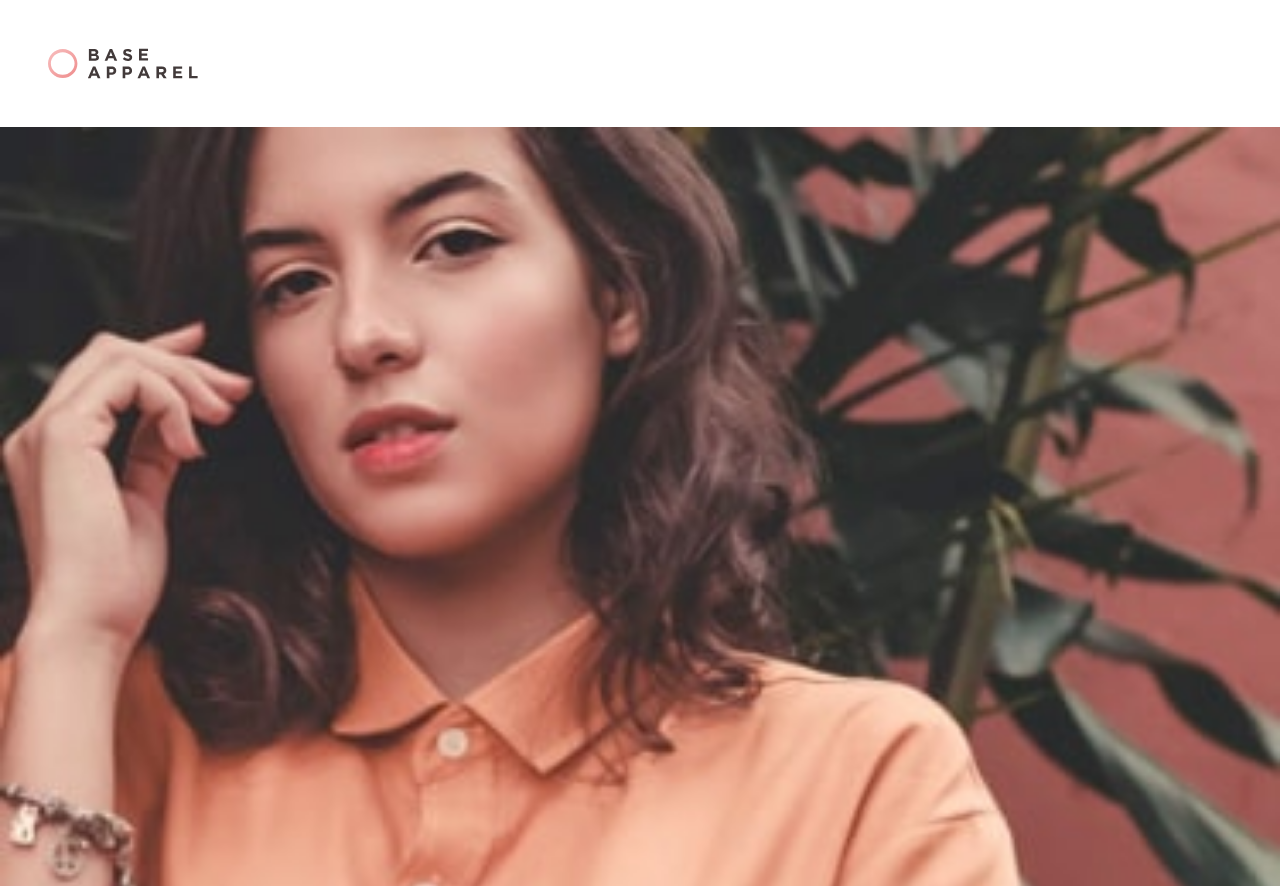
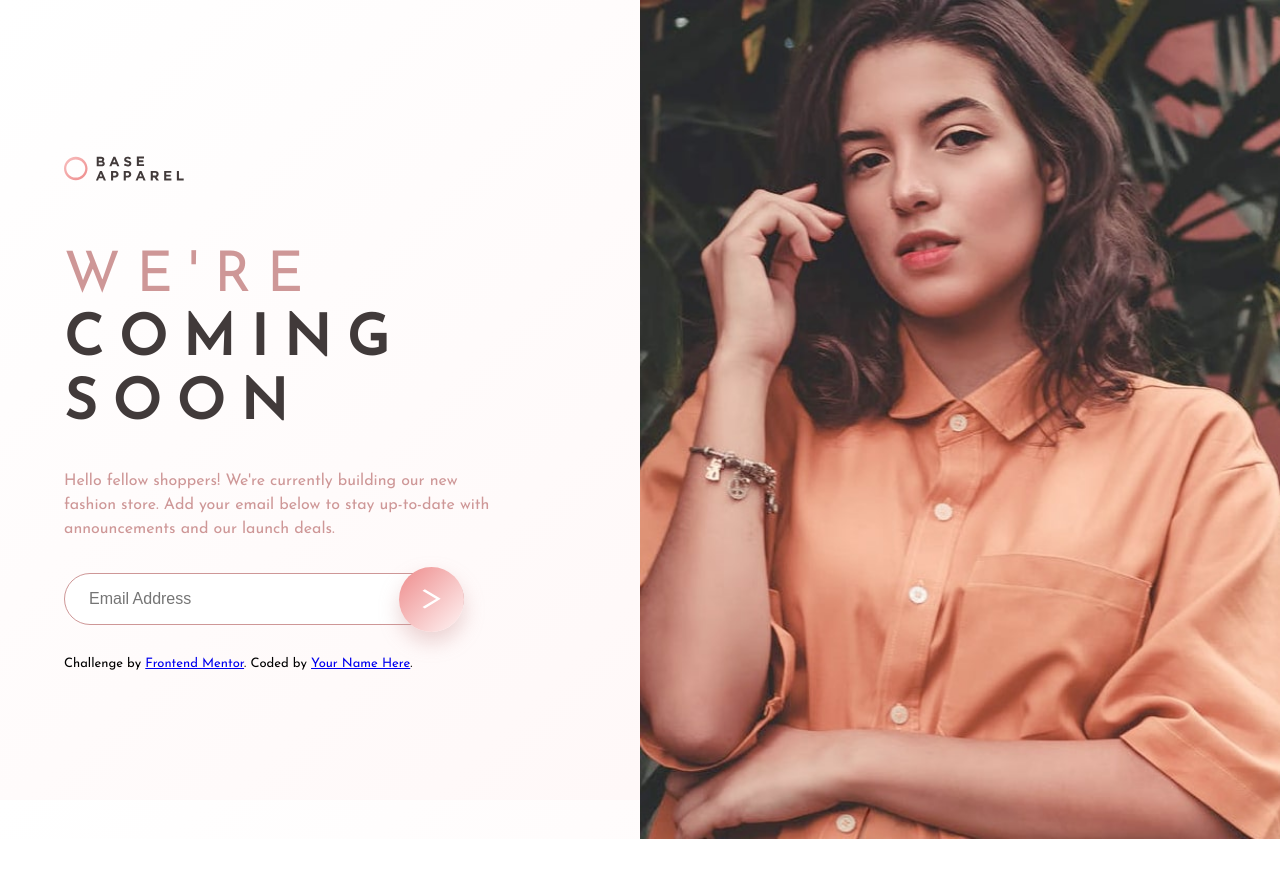
Before and after one commit to PEYREGuillaume34/exercices_branches, a plain HTML site: page Responsive/Exercice 03/index.html in a window 1280 px wide. Shown: the top 886 px of the page. After the commit the page ends 839 px from the top, so only its background shows below. Drawn offline with Linux system fonts and the light colour scheme.

Commit message:
Exo 3 responsive

```diff
--- a/Responsive/Exercice 03/index.html
+++ b/Responsive/Exercice 03/index.html
@@ -2,40 +2,38 @@
 <html lang="en">
 <head>
   <meta charset="UTF-8">
-  <meta name="viewport" content="width=device-width, initial-scale=1.0"> <!-- displays site properly based on user's device -->
+  <meta name="viewport" content="width=device-width, initial-scale=1.0">
 
   <link rel="icon" type="image/png" sizes="32x32" href="./images/favicon-32x32.png">
-  <link rel = "stylesheet" href="style.css"/>
+  <link rel="stylesheet" href="style.css"/>
 
   <title>Frontend Mentor | Base Apparel coming soon page</title>
-
-  <!-- Feel free to remove these styles or customise in your own stylesheet 👍 -->
-
-
 </head>
 <body>
 
   <div id="main">
     <div id="container">
-      <img class="logo" src="images/logo.svg"></img>
-      <img class="photo"
-        src="images/hero-mobile.jpg"
-        alt="" /></img>
+
+      <!-- Colonne gauche -->
+      <div class="left">
+        <img class="logo" src="images/logo.svg" alt="Base Apparel Logo">
+
         <h1 class="title">
           <span id="were">We're</span><br>
           <span id="coming">coming<br>soon</span>
         </h1>
-      <p class="text">Hello fellow shoppers! We're currently building our new fashion store.
-      Add your email below to stay up-to-date with announcements and our launch deals.</p>
 
-      <div id = "searchContainer">
-        <input type="text" id="emailInput" placeholder="Entrez votre email">
-        <button id=button>bouton</button>
+        <p class="text">
+          Hello fellow shoppers! We're currently building our new fashion store.
+          Add your email below to stay up-to-date with announcements and our launch deals.
+        </p>
+
+        <div id="searchContainer">
+          <input type="text" id="emailInput" placeholder="Email Address">
+          <button id="button">
+            <img src="images/icon-arrow.svg" alt="Submit">
+          </button>
         </div>
-
-    </div>
-  </div>
-</body>
 
         <footer>
           <p class="attribution">
@@ -43,5 +41,18 @@
             Coded by <a href="#">Your Name Here</a>.
           </p>
         </footer>
+      </div>
+
+      <!-- Colonne droite -->
+      <div class="right">
+        <!-- Mobile image -->
+        <img class="photoMobile" src="images/hero-mobile.jpg" alt="Model photo mobile">
+        <!-- Desktop image -->
+        <img class="photoDesktop" src="images/hero-desktop.jpg" alt="Model photo desktop">
+      </div>
+
+    </div>
+  </div>
+
 </body>
 </html>
--- a/Responsive/Exercice 03/style.css
+++ b/Responsive/Exercice 03/style.css
@@ -1,75 +1,175 @@
 @import url('https://fonts.googleapis.com/css2?family=Josefin+Sans&display=swap');
 
-
-body{
+body {
   height: 100vh;
   font-family: 'Josefin Sans', sans-serif;
-  border: 2px;
   margin: 0;
   font-size: 16px;
+  background: linear-gradient(135deg, hsl(0, 0%, 100%), hsl(0, 100%, 98%));
 }
-
 
 #container {
   display: flex;
   flex-direction: column;
 }
 
+.left {
+  display: flex;
+  flex-direction: column;
+  align-items: center;
+}
+
+.right {
+  width: 100%;
+}
+
 .logo {
-  padding:3rem;
-  max-width: 100%;
-  width: 150px;
+  padding: 2rem;
+  width: 120px;
   height: auto;
+  align-self: flex-start;
 }
 
 .photo {
-  width: auto;
+  width: 100%;
+  height: auto;
+  display: block;
+}
+
+.photoDesktop {
+  display: none; /* cachée par défaut */
 }
 
 .title {
-  letter-spacing: 1rem;
+  letter-spacing: 0.5rem;
   text-transform: uppercase;
   line-height: 2.5rem;
-  margin-bottom: 0.5rem;
+  margin: 2rem 0 1rem 0;
   text-align: center;
+  font-size: 2.5rem;
 }
 
-#were{
+#were {
   color: hsl(0, 36%, 70%);
+  font-weight: 300;
 }
 
-#coming{
+#coming {
   color: hsl(0, 6%, 24%);
+  font-weight: 600;
 }
 
 .text {
-  margin-bottom: 1rem;
+  margin-bottom: 2rem;
   text-align: center;
   color: hsl(0, 36%, 70%);
-  padding: 1rem;
+  padding: 0 2rem;
+  line-height: 1.5rem;
+}
+
+#searchContainer {
+  display: flex;
+  align-items: center;
+  width: 90%;
+  max-width: 400px;
+  position: relative;
+  margin: 0 auto;
 }
 
 #emailInput {
-  display: flex;
   width: 100%;
-  padding: 0.75rem;
-  border-radius: 5px;
+  padding: 1rem 1.5rem;
+  border-radius: 50px;
   border: 1px solid hsl(0, 36%, 70%);
-  justify-content: center;
-  align-items: center;
+  font-size: 1rem;
+  outline: none;
 }
 
 #button {
+  position: absolute;
+  right: 0;
+  width: 65px;
+  height: 65px;
   border-radius: 50%;
+  border: none;
+  background: linear-gradient(135deg, hsl(0, 74%, 74%), hsl(0, 100%, 98%));
+  cursor: pointer;
+  display: flex;
+  align-items: center;
+  justify-content: center;
+  box-shadow: 0 10px 20px hsla(0, 36%, 70%, 0.4);
 }
 
-#searchContainer{
-  display: flex;
-  flex-direction: row;
-
+#button img {
+  width: 20px;
+  height: 20px;
 }
-
 
 .attribution {
   font-size: 13px;
+  text-align: center;
+  margin-top: 2rem;
 }
+
+/* ---------------- DESKTOP VERSION ---------------- */
+@media screen and (min-width: 1024px) {
+  #container {
+    display: grid;
+    grid-template-columns: 1fr 1fr;
+    height: 100vh;
+  }
+
+  .left {
+    align-items: flex-start;
+    justify-content: center;
+    padding: 0 4rem;
+  }
+
+  .right {
+    grid-column: 2 / 3;
+    grid-row: 1 / 2;
+  }
+
+  .photoMobile {
+    display: none;
+  }
+
+  .photoDesktop {
+    display: block;
+    width: 100%;
+    height: 100%;
+    object-fit: cover;
+  }
+
+  .logo {
+    margin-bottom: 4rem;
+    padding: 0;
+  }
+
+  .title {
+    font-size: 3.5rem;
+    line-height: 4rem;
+    letter-spacing: 1rem;
+    text-align: left;
+    margin: 0 0 2rem 0;
+  }
+
+  .text {
+    text-align: left;
+    padding: 0;
+    max-width: 450px;
+    margin: 0 0 2rem 0;
+  }
+
+  #searchContainer {
+    margin: 0 0 2rem 0;
+    width: 100%;
+    max-width: 400px;
+  }
+
+  .attribution {
+    text-align: left;
+    margin-top: auto;
+    font-size: 13px;
+  }
+}
```
Also changed, not shown: Responsive/Exercice 03/style-guide.md (+1 -0 lines). Lines whose indentation alone changed are shown as unchanged.
